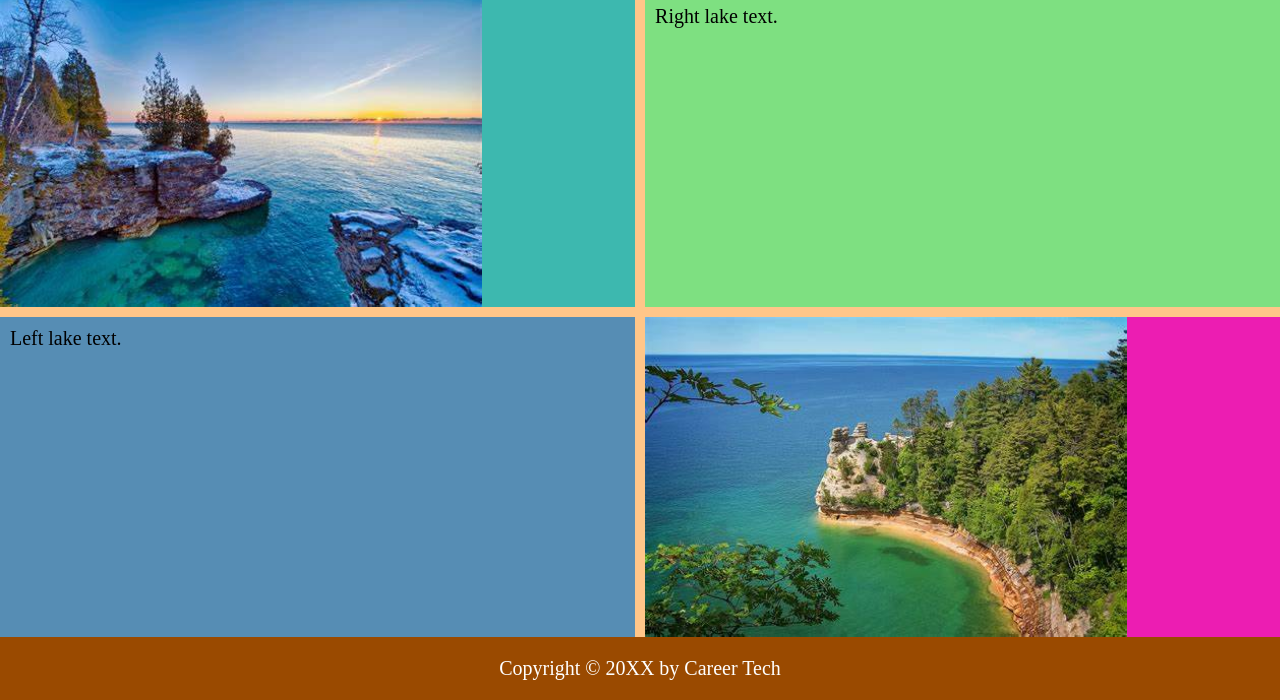
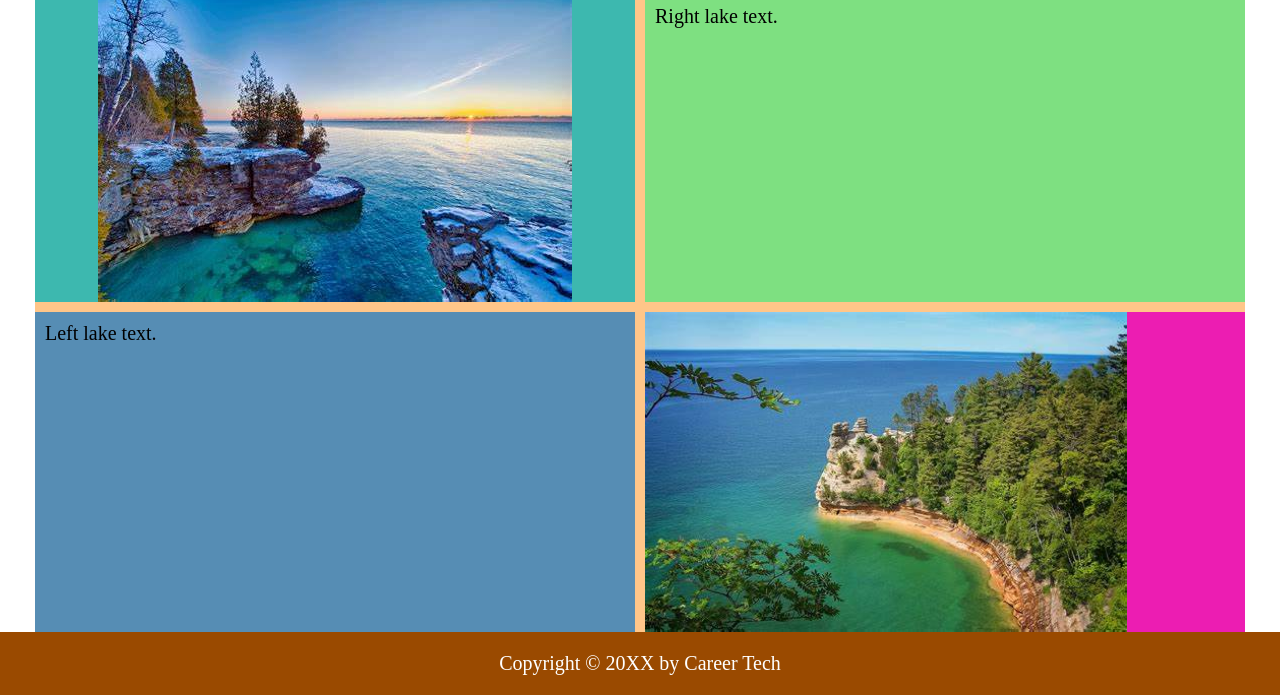
Before and after one commit to ockertpe509/majorville, a plain HTML site: page edited.html in a window 1280 px wide. Shown: the part 238-938 px from the top of the page. Drawn offline with Linux system fonts and the light colour scheme.

Commit message:
Update edited.html

```diff
--- a/edited.html
+++ b/edited.html
@@ -97,13 +97,16 @@
     }
 
     .right-lake {
+        display: grid;
         grid-area: right-lake;
         background-color: #3db8af;
+        justify-items: end;
     }
 
     .left-lake {
         grid-area: left-lake;
         background-color: #ec1db2;
+        justify-items: start;
     }
 
     .right-lake-text {
@@ -177,13 +180,14 @@
 
     .main-content {
 
-        grid-template-columns: repeat(2, auto);
+        grid-template-columns: repeat(2, 30rem);
         grid-template-rows: auto auto auto;
         grid-template-areas:
             "mc-info mc-info"
             "right-lake right-lake-text"
             "left-lake-text left-lake";
         gap: 10px;
+        margin: 0 auto;
     }
 
     .nav ul {
@@ -200,6 +204,28 @@
     .nav a:hover {
         background-color: rgb(255, 196, 33);
         color: #ffffff;
+    }
+
+    .left-lake {
+        grid-area: left-lake;
+
+        background-color: #ec1db2;
+        justify-items: center;
+
+    }
+
+    .right-lake {
+        display: grid;
+        grid-area: right-lake;
+
+        background-color: #3db8af;
+        justify-items: center;
+    }
+
+    img {
+        height: 100%;
+        max-width: 100%;
+        object-fit: contain;
     }
     }
 </style>
```
